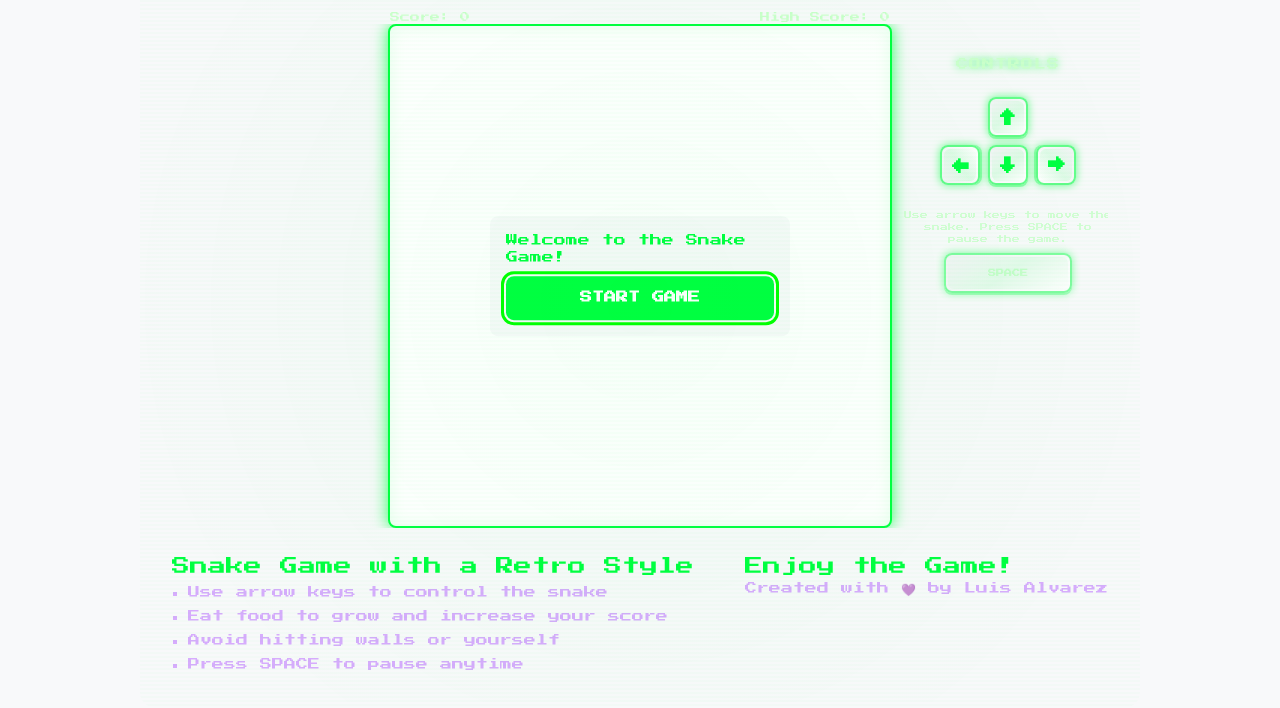
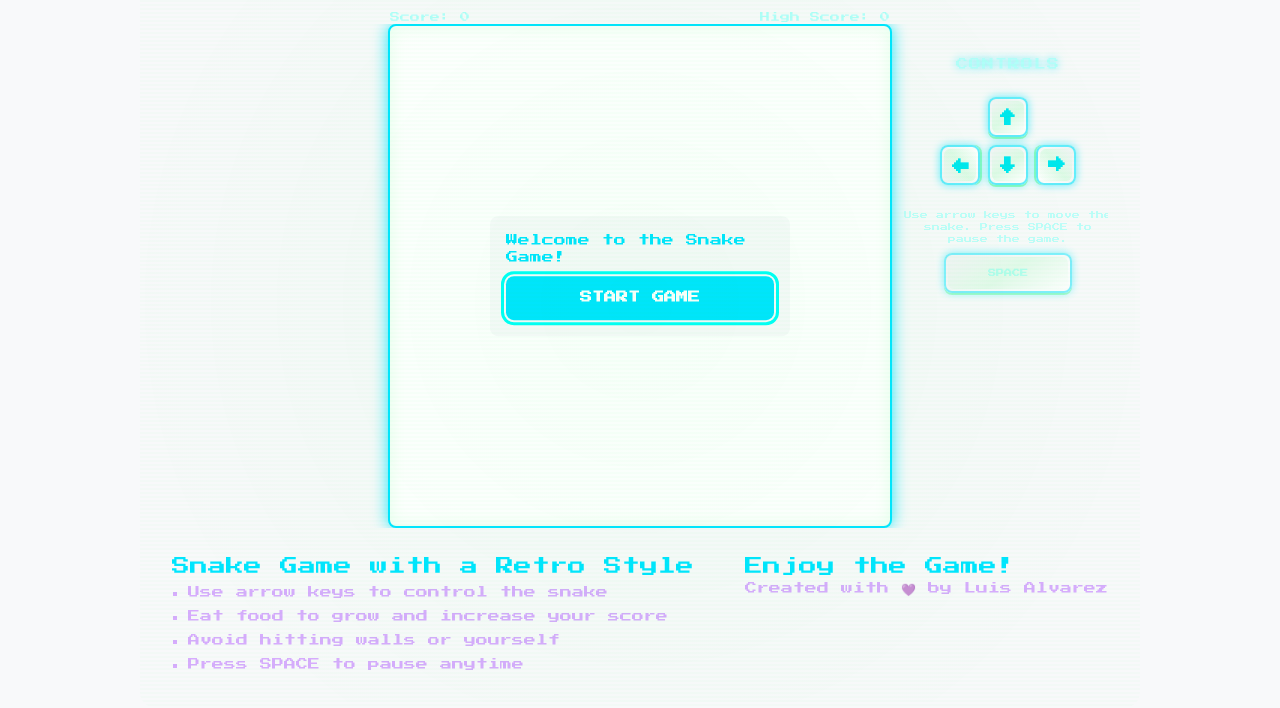
Before and after one commit to mrluisfer/snake-game, a website built with Vite: page index.html in a window 1280 px wide. Shown: the part 98-806 px from the top of the page. Built offline with nearby package versions, Linux system fonts and the light colour scheme; a web font is replaced by a local one.

Commit message:
feat: introduce Colors module and update color references in SnakeGame and styles

```diff
--- /dev/null
+++ b/src/Colors.ts
@@ -0,0 +1,10 @@
+export const Colors = {
+  primaryGreen: "#00e5ff",
+  secondaryGreen: "#00b8d4",
+  darkGreen: "#006978",
+  accentGreen: "#00fff7",
+  lightGreen: "#b2fefa",
+  borderGlow: "rgba(0, 229, 255, 0.6)",
+  shadowGlow: "rgba(0, 229, 255, 0.85)",
+  background: "#111111",
+};
--- a/src/SnakeGame.ts
+++ b/src/SnakeGame.ts
@@ -2,6 +2,7 @@ import type { Food, GameElements, Position } from "./types";
 import { AudioManager } from "./AudioManager";
 import { GAME_CONFIG } from "./gameConfig";
 import { ParticleSystem } from "./ParticleSystem";
+import { Colors } from "./colors";
 
 export class SnakeGame {
   private readonly canvas: HTMLCanvasElement;
@@ -244,7 +245,7 @@ export class SnakeGame {
       this.food.y * GAME_CONFIG.GRID_SIZE + GAME_CONFIG.GRID_SIZE / 2;
 
     for (let i = 0; i < 8; i++) {
-      this.particleSystem.addParticle(centerX, centerY, "#00ff00");
+      this.particleSystem.addParticle(centerX, centerY, Colors.primaryGreen);
     }
   }
 
@@ -285,20 +286,20 @@ export class SnakeGame {
   }
 
   private clearCanvas(): void {
-    this.ctx.fillStyle = "#111";
+    this.ctx.fillStyle = Colors.background;
     this.ctx.fillRect(0, 0, this.canvas.width, this.canvas.height);
   }
 
   private drawSnake(): void {
     this.ctx.shadowBlur = 10;
-    this.ctx.shadowColor = "#00ff00";
+    this.ctx.shadowColor = Colors.accentGreen;
 
     this.snake.forEach((segment, index) => {
       if (index === 0) {
-        this.ctx.fillStyle = "#00ff00";
+        this.ctx.fillStyle = Colors.primaryGreen;
         this.ctx.shadowBlur = 15;
       } else {
-        this.ctx.fillStyle = "#00cc00";
+        this.ctx.fillStyle = Colors.secondaryGreen;
         this.ctx.shadowBlur = 5;
       }
 
--- a/src/style.css
+++ b/src/style.css
@@ -5,11 +5,13 @@
    ======================================== */
 :root {
   /* Color Palette */
-  --primary-green: #00ff41;
-  --secondary-green: #00cc33;
-  --dark-green: #008f21;
-  --accent-green: #39ff14;
-  --light-green: #ccffcc;
+  --primary-green: #00e5ff;
+  --secondary-green: #00b8d4;
+  --dark-green: #006978;
+  --accent-green: #00fff7;
+  --light-green: #b2fefa;
+  --border-glow: rgba(0, 229, 255, 0.6);
+  --shadow-glow: rgba(0, 229, 255, 0.85);
 
   --bg-primary: #0a0a0f;
   --bg-secondary: #111118;
@@ -18,8 +20,6 @@
 
   --surface-dark: #000000;
   --surface-elevated: #1a1a1a;
-  --border-glow: rgba(0, 255, 65, 0.6);
-  --shadow-glow: rgba(0, 255, 65, 0.8);
 
   /* Typography */
   --font-primary: "Press Start 2P", "Courier New", monospace;
@@ -581,7 +581,7 @@ body::before {
 button:focus-visible,
 a:focus-visible,
 canvas:focus-visible {
-  outline: 3px solid #00ff00;
+  outline: 3px solid var(--accent-green);
   outline-offset: 2px;
 }
 
@@ -618,7 +618,7 @@ button {
   cursor: pointer;
   font-family: inherit;
   border: 2px solid transparent;
-  background-color: #00ff00;
+  background-color: var(--accent-green);
   color: #000;
   padding: 12px 24px;
   font-weight: bold;
@@ -626,7 +626,7 @@ button {
 }
 
 button:hover {
-  background-color: #00cc00;
+  background-color: var(--light-green);
   transform: translateY(-1px);
 }
 
```
